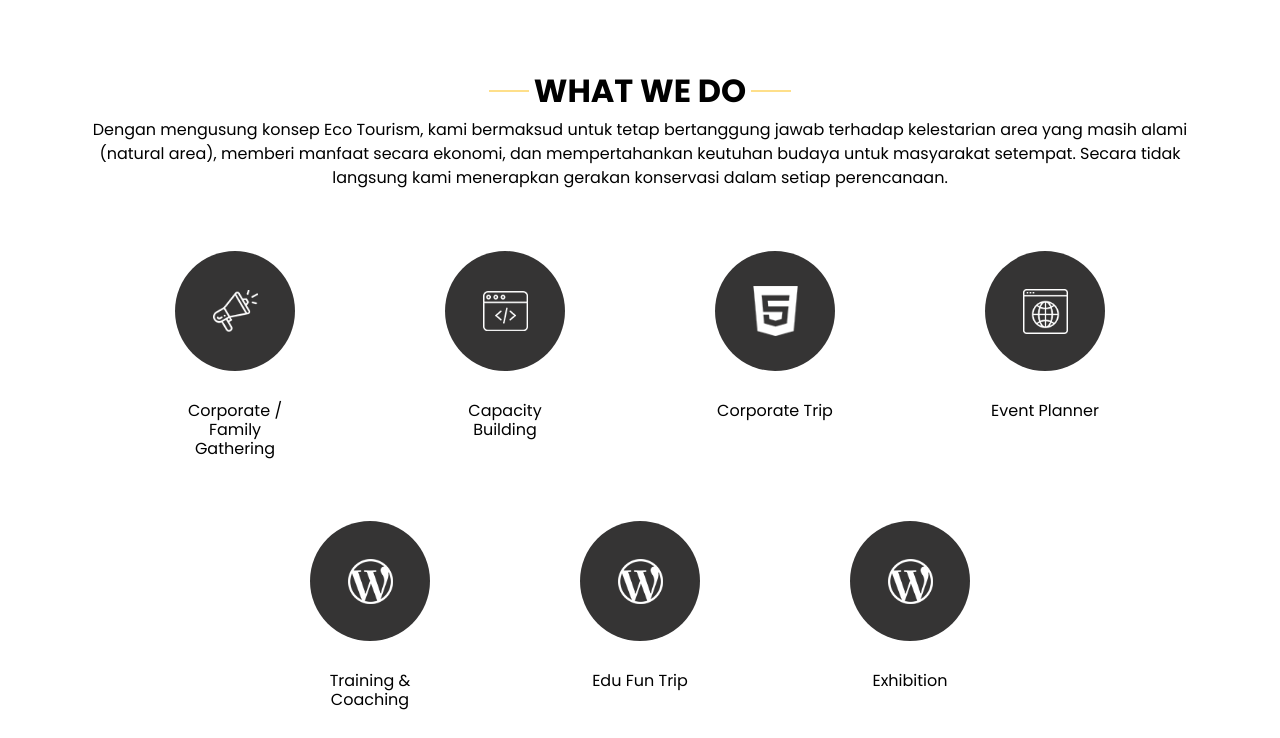
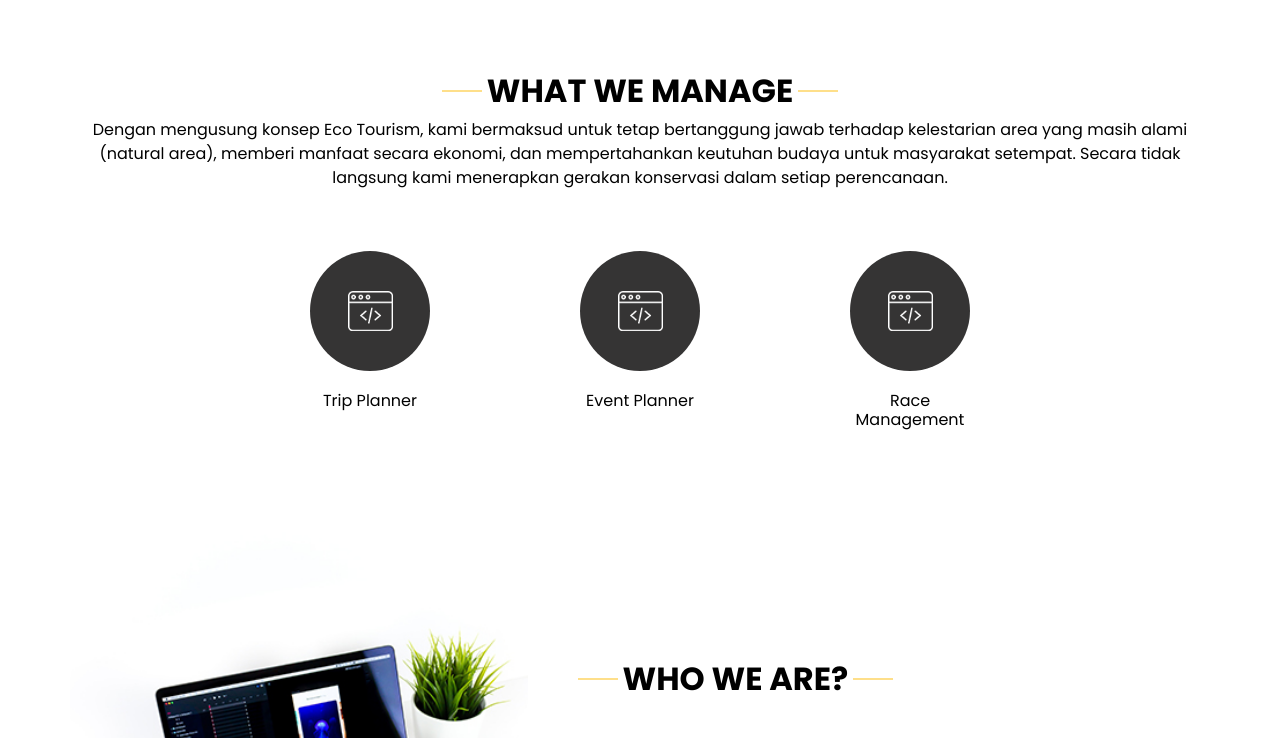
Before and after one commit to DaffaPoseidon/kerjaan-esaorganizer, a plain HTML site: page index.html in a window 1280 px wide. Shown: the part 1356-2094 px from the top of the page. Drawn offline with nearby package versions, Linux system fonts and the light colour scheme.

Commit message:
Update Demo 2

```diff
--- a/css/style.css
+++ b/css/style.css
@@ -222,7 +222,7 @@ fieldset:disabled a.btn {
 }
 
 #mainNav .navbar-brand {
-    color: #000000;
+    color: #64a19d;
     font-weight: 700;
     padding: 0.9rem 0;
     font-size: 1.2rem;
@@ -238,6 +238,10 @@ fieldset:disabled a.btn {
 #mainNav .navbar-nav .nav-item:focus {
     outline: none;
     background-color: transparent;
+}
+
+#mainNav .nav-link:hover {
+    color: #64a19d;
 }
 
 @media (min-width: 992px) {
@@ -258,7 +262,8 @@ fieldset:disabled a.btn {
         color: rgba(255, 255, 255, 0.5);
     }
     #mainNav .nav-link:hover {
-        color: rgba(255, 255, 255, 0.75);
+        color: #ffffff;
+        font-weight: 1000;
     }
     #mainNav .nav-link:active {
         color: #fff;
@@ -469,7 +474,23 @@ fieldset:disabled a.btn {
     border-radius: 100%;
 }
 
-.do_section .do_container .box .img-box img {
+.do_section .do_container .box .title-box {
+    text-align: center;
+    margin: 20px 0;
+    align-items: center;
+    max-width: 120px;
+}
+
+.do_section .do_container .box .title-box a h6 {
+    color: #000000;
+    font-weight: 400;
+}
+
+.do_section .do_container .box .title-box a h6:hover {
+    color: #ffc107;
+}
+
+.do_section .do_container .box .img-box a img {
     width: 45px;
 }
 
--- a/index.html
+++ b/index.html
@@ -40,11 +40,11 @@
                 </button>
             <div class="collapse navbar-collapse" id="navbarResponsive">
                 <ul class="navbar-nav ml-auto">
-                    <li class="nav-item"><a class="nav-link js-scroll-trigger" href="#about">Who we are</a></li>
-                    <li class="nav-item"><a class="nav-link js-scroll-trigger" href="#do_section">What we do</a></li>
-                    <li class="nav-item"><a class="nav-link js-scroll-trigger" href="#who_section">Our creation</a></li>
-                    <li class="nav-item"><a class="nav-link js-scroll-trigger" href="#client_section">Customers</a></li>
-                    <li class="nav-item"><a class="nav-link js-scroll-trigger" href="#portofolio_section">Staff</a></li>
+                    <li class="nav-item"><a class="nav-link js-scroll-trigger" href="#about">Who We Are</a></li>
+                    <li class="nav-item"><a class="nav-link js-scroll-trigger" href="#do_section">What We Wanage</a></li>
+                    <!-- <li class="nav-item"><a class="nav-link js-scroll-trigger" href="#who_section">Our creation</a></li> -->
+                    <li class="nav-item"><a class="nav-link js-scroll-trigger" href="#client_section">Our Client</a></li>
+                    <li class="nav-item"><a class="nav-link js-scroll-trigger" href="#portofolio_section">Our Team</a></li>
                 </ul>
             </div>
         </div>
@@ -83,7 +83,7 @@
         <div class="container">
             <div class="heading_container">
                 <h2>
-                    What we do
+                    What We Manage
                 </h2>
                 <p>
                     Dengan mengusung konsep Eco Tourism, kami bermaksud untuk tetap bertanggung jawab terhadap kelestarian area yang masih alami (natural area), memberi manfaat secara ekonomi, dan mempertahankan keutuhan budaya untuk masyarakat setempat. Secara tidak langsung
@@ -93,72 +93,44 @@
             <div class="do_container">
                 <div class="box">
                     <div class="img-box">
-                        <img src="images/d-1.png" alt="">
+                        <a href="halaman-lain.html">
+                            <img src="images/d-2.png" alt="">
+                        </a>
                     </div>
-                    <div class="detail-box">
+                    <div class="title-box">
+                        <a href="halaman-lain.html">
                             <h6>
-                            Corporate / Family Gathering
+                                Trip Planner
                             </h6>
+                        </a>
                     </div>
                 </div>
                 <div class="box">
                     <div class="img-box">
+                        <a href="halaman-lain.html">
                             <img src="images/d-2.png" alt="">
+                        </a>
                     </div>
-                    <div class="detail-box">
+                    <div class="title-box">
+                        <a href="halaman-lain.html">
                             <h6>
-                            Capacity Building
+                                Event Planner
                             </h6>
+                        </a>
                     </div>
                 </div>
                 <div class="box">
                     <div class="img-box">
-                        <img src="images/d-3.png" alt="">
+                        <a href="halaman-lain.html">
+                            <img src="images/d-2.png" alt="">
+                        </a>
                     </div>
-                    <div class="detail-box">
+                    <div class="title-box">
+                        <a href="halaman-lain.html">
                             <h6>
-                            Corporate Trip
+                                Race Management
                             </h6>
-                    </div>
-                </div>
-                <div class="box">
-                    <div class="img-box">
-                        <img src="images/d-4.png" alt="">
-                    </div>
-                    <div class="detail-box">
-                        <h6>
-                            Event Planner
-                        </h6>
-                    </div>
-                </div>
-                <div class="box ">
-                    <div class="img-box">
-                        <img src="images/d-5.png" alt="">
-                    </div>
-                    <div class="detail-box">
-                        <h6>
-                            Training & Coaching
-                        </h6>
-                    </div>
-                </div>
-                <div class="box ">
-                    <div class="img-box">
-                        <img src="images/d-5.png" alt="">
-                    </div>
-                    <div class="detail-box">
-                        <h6>
-                            Edu Fun Trip
-                        </h6>
-                    </div>
-                </div>
-                <div class="box ">
-                    <div class="img-box">
-                        <img src="images/d-5.png" alt="">
-                    </div>
-                    <div class="detail-box">
-                        <h6>
-                            Exhibition
-                        </h6>
+                        </a>
                     </div>
                 </div>
             </div>
```
Also changed, not shown: 1 other file. Lines whose indentation alone changed are shown as unchanged.
